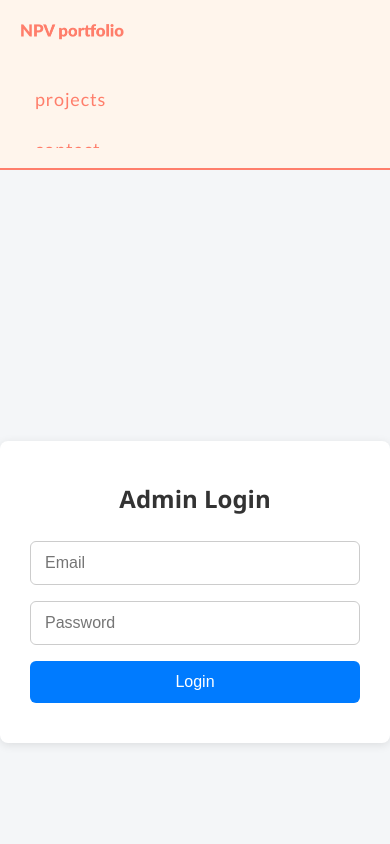
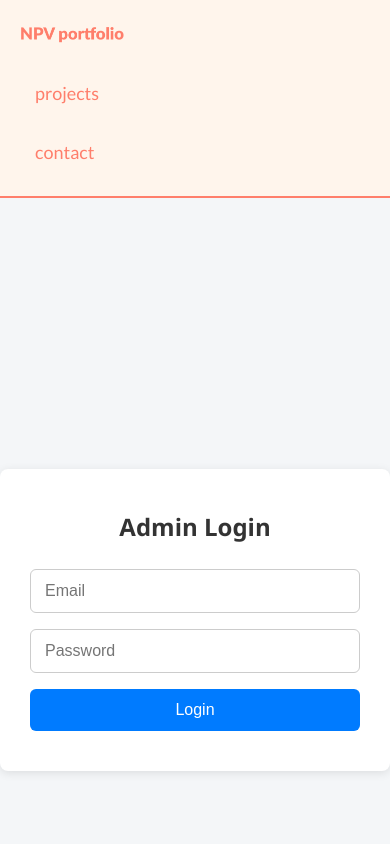
Before and after one commit to giv123/portfolio-designer, a React (Vite) app: page /admin/login in a window 390 px wide. Shown: the top 844 px of the page. Built offline with nearby package versions, Linux system fonts and the light colour scheme.

Commit message:
Prod fixes applied

```diff
--- a/src/App.jsx
+++ b/src/App.jsx
@@ -14,13 +14,11 @@ export default function App() {
   return (
     <BrowserRouter>
       <Routes>
-        {/* Public routes */}
         <Route path="/" element={<HomePage />} />
         <Route path="/projects/:slug" element={<ProjectDetailPage />} />
         <Route path="/projects/create" element={<ProjectCreatePage />} />
         <Route path="/admin/login" element={<AdminLoginPage />} />
 
-        {/* Protected admin routes */}
         <Route element={<PrivateRoute />}>
           <Route path="/admin/dashboard" element={<AdminDashboardPage />} />
           <Route path="/admin/projects/edit/:id" element={<ProjectEditPage />} />
--- a/src/components/FooterLayout.jsx
+++ b/src/components/FooterLayout.jsx
@@ -35,7 +35,7 @@ const FooterLayout = () => {
       <div className="footer-bottom">
         <p>
           &copy; {new Date().getFullYear()} NPV Portfolio. All rights reserved.
-          Designed by Nuria P.V. & Developed by Nuria P.V's partner.
+          Designed by Nuria P.V. & Developed by partner of Nuria P.V.
         </p>
       </div>
     </footer>
--- a/src/components/ProjectCard.jsx
+++ b/src/components/ProjectCard.jsx
@@ -5,7 +5,7 @@ import '../styles/projectCardLayout.css';
 
 function ProjectCard({ project }) {
   return (
-    <div className="project-card">
+    <div className="project-card" id="projects">
       {project.imageUrl ? (
         <div className="image-wrapper">
           <img
--- a/src/hooks/UseProjects.jsx
+++ b/src/hooks/UseProjects.jsx
@@ -1,17 +1,24 @@
 import { useQuery } from '@tanstack/react-query';
-import { collection, query, where, getDocs } from 'firebase/firestore';
+import { collection, query, where, getDocs, orderBy } from 'firebase/firestore';
 import { db } from '../firebase';
 
 export function useProjects(selectedCategory) {
   return useQuery({
     queryKey: ['projects', selectedCategory],
     queryFn: async () => {
-      const baseCollection = collection(db, "projects");
-      const projectsQuery = selectedCategory
-        ? query(baseCollection, where("category", "==", selectedCategory))
-        : baseCollection;
+      const baseCollection = collection(db, 'projects');
+      const filters = [];
+
+      if (selectedCategory) {
+        filters.push(where('category', '==', selectedCategory));
+      }
+
+      filters.push(orderBy('createdAt', 'desc'));
+
+      const projectsQuery = query(baseCollection, ...filters);
 
       const snapshot = await getDocs(projectsQuery);
+
       return snapshot.docs.map(doc => ({
         id: doc.id,
         ...doc.data(),
--- a/src/services/ProjectService.jsx
+++ b/src/services/ProjectService.jsx
@@ -1,4 +1,4 @@
-import { collection, query, where, getDocs } from 'firebase/firestore';
+import { collection, query, where, getDocs, orderBy } from 'firebase/firestore';
 import { db } from '../firebase';
 
 export async function getPublishedProjects(category = "") {
@@ -9,7 +9,7 @@ export async function getPublishedProjects(category = "") {
     filters.push(where("category", "==", category));
   }
 
-  const q = query(baseCollection, ...filters);
+  const q = query(baseCollection, ...filters, orderBy("createdAt", "desc"));
   const snapshot = await getDocs(q);
 
   return snapshot.docs.map(doc => ({
--- a/src/styles/adminLayout.css
+++ b/src/styles/adminLayout.css
@@ -22,7 +22,7 @@
   font-size: 2.4rem;
   margin-bottom: 2rem;
   text-align: center;
-  height: 80px;
+  height: 100px;
   width: 100%;
   word-break: break-word;
   color: #1f2937; /* dark slate gray */
--- a/src/styles/categoryFilterBarLayout.css
+++ b/src/styles/categoryFilterBarLayout.css
@@ -40,11 +40,13 @@
 .category-filter-bar .category-button:focus {
   outline: 2px solid #fff5ec;
   outline-offset: 2px;
+  border-radius: 22px;
 }
 
 /* Active state */
 .category-filter-bar .category-button.active {
   font-weight: 700;
+  border-radius: 22px;
 }
 
 /* Responsive Tweaks */
@@ -62,12 +64,6 @@
 
 @media (max-width: 480px) {
   .category-filter-bar {
-    padding: 0 1rem;
-    gap: 0.75rem;
-  }
-
-  .category-filter-bar .category-button {
-    padding: 0.4rem 1rem;
-    font-size: 0.85rem;
+    top: 195px;
   }
 }
--- a/src/styles/homeLayout.css
+++ b/src/styles/homeLayout.css
@@ -33,76 +33,47 @@
 
 /* Top navbar */
 .sidebar {
-  position: sticky;
-  top: 0;
-  z-index: 1000;
-  background: #fff5ec;
-  color: #fff8f0;
-  height: 100px;
-  width: 100%;
   display: flex;
   align-items: center;
   justify-content: space-between;
   padding: 0 8rem;
+  width: 100%;
+  background-color: #fff5ec;
+  border-bottom: 2px solid #ff7e6b;
+  height: 100px;
+  position: sticky;
+  top: 0;
+  z-index: 1000;
   box-sizing: border-box;
-  overflow: hidden;
-  white-space: nowrap;
-  border-bottom: 2px solid #ff7e6b;
 }
 
 .sidebar-logo {
   max-width: 200px;
-  width: 100%;
   height: auto;
-  display: block;
-  transition: transform 0.3s ease, box-shadow 0.3s ease;
 }
 
-/* Navigation */
 .sidebar nav {
   flex-grow: 1;
-  overflow: hidden;
 }
 
 .sidebar nav ul {
   display: flex;
-  flex-wrap: wrap;
   gap: 28px;
   list-style: none;
-  padding: 0;
-  align-items: center;
-  justify-content: flex-end;
-  height: 100%;
-  margin: 0;
-}
-
-.sidebar nav ul li {
   margin: 0;
   padding: 0;
+  justify-content: flex-end;
+  align-items: center;
 }
 
 .sidebar nav ul li a {
+  text-decoration: none;
   color: #ff7e6b;
-  text-decoration: none;
-  font-weight: medium;
-  font-size: 1rem;
   padding: 6px 18px;
   border-radius: 12px;
-  line-height: 1;
-  display: flex;
-  align-items: center;
-  height: 100%;
-  letter-spacing: 0.05em;
-  cursor: pointer;
-}
-
-/* .sidebar nav ul li a:hover {
-  box-shadow: 0 6px 16px rgba(245, 92, 71, 0.6);
-} */
-
-.sidebar nav ul li a:focus-visible {
-  outline: 2px solid #ff7e6b;
-  outline-offset: 2px;
+  font-weight: 500;
+  font-size: 1rem;
+  display: block;
 }
 
 .project-list {
@@ -133,50 +104,50 @@
 /* Responsive Styles */
 @media (max-width: 768px) {
   .sidebar {
-    padding: 0 2rem;
+    padding: 1rem 2rem;
   }
 
   .sidebar nav ul {
     gap: 16px;
   }
 
+  .sidebar-logo {
+    max-width: 120px;
+  }
+
   .sidebar nav ul li a {
     font-size: 0.9rem;
     padding: 4px 12px;
   }
-
-  .sidebar-logo {
-    max-width: 120px;
-    height: auto;
-  }
 }
 
+/* Mobile */
 @media (max-width: 480px) {
-  .page-title {
-    font-size: 1.25rem;
-  }
-
   .sidebar {
     flex-direction: column;
     align-items: flex-start;
+    height: auto;
     padding: 1rem;
-    height: auto;
   }
 
   .sidebar-logo {
     max-width: 104px;
   }
 
+  .sidebar nav {
+    width: 100%;
+  }
+
   .sidebar nav ul {
     flex-direction: column;
     align-items: flex-start;
     width: 100%;
+    margin-top: 1rem;
     gap: 12px;
-    margin-top: 1rem;
   }
 
   .sidebar nav ul li a {
+    width: 100%;
     padding: 10px 15px;
-    width: 100%;
   }
 }
```
